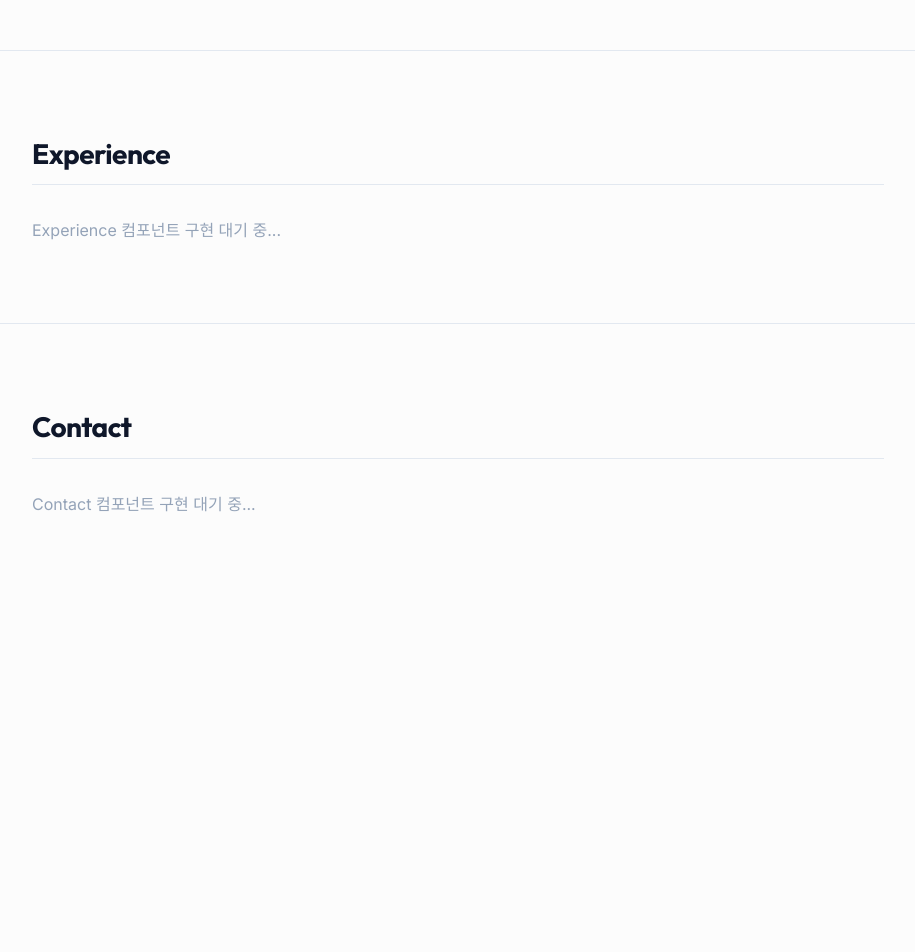
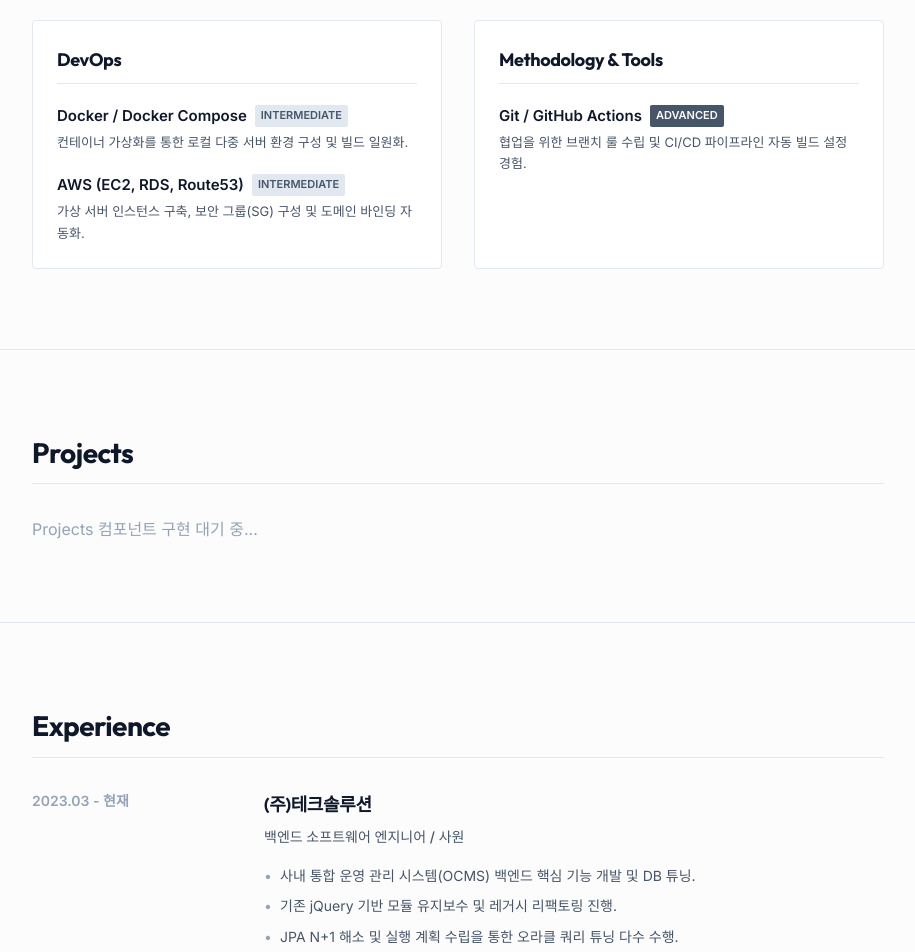
Before and after one commit to interrobang-dev/work-portfolio, a React (Vite) app: page / in a window 1280 px wide. Shown: the part 1520-2472 px from the top of the page, without its empty margins (182-1097 px from the left). Before the commit the page ends 2117 px from the top, so only its background shows below. Built offline with nearby package versions, Linux system fonts and the light colour scheme.

Commit message:
feat: implement skills catalog and work experience timeline (Phase 3)

```diff
--- a/src/App.tsx
+++ b/src/App.tsx
@@ -1,11 +1,12 @@
 import Header from './components/Header';
 import Hero from './components/Hero';
 import About from './components/About';
-import { profileData } from './data/portfolioData';
+import Skills from './components/Skills';
+import Experience from './components/Experience';
+import { profileData, skillsData, experienceData } from './data/portfolioData';
 
 function App() {
   const activeSection = 'about';
-
 
   return (
     <>
@@ -18,13 +19,8 @@ function App() {
         {/* About Section */}
         <About profile={profileData} />
 
-        {/* Skills Section Placeholder */}
-        <section id="skills" className="section border-top">
-          <div className="container">
-            <h2>Skills</h2>
-            <p style={{ color: 'var(--text-muted)' }}>Skills 컴포넌트 구현 대기 중...</p>
-          </div>
-        </section>
+        {/* Skills Section */}
+        <Skills skills={skillsData} />
 
         {/* Projects Section Placeholder */}
         <section id="projects" className="section border-top">
@@ -34,13 +30,9 @@ function App() {
           </div>
         </section>
 
-        {/* Experience Section Placeholder */}
-        <section id="experience" className="section border-top">
-          <div className="container">
-            <h2>Experience</h2>
-            <p style={{ color: 'var(--text-muted)' }}>Experience 컴포넌트 구현 대기 중...</p>
-          </div>
-        </section>
+        {/* Experience Section */}
+        <Experience experienceList={experienceData} />
+
 
         {/* Contact Section Placeholder */}
         <section id="contact" className="section border-top">
--- /dev/null
+++ b/src/components/Experience.tsx
@@ -0,0 +1,38 @@
+import React from 'react';
+import type { Experience as ExperienceType } from '../data/types';
+
+interface ExperienceProps {
+  experienceList: ExperienceType[];
+}
+
+const Experience: React.FC<ExperienceProps> = ({ experienceList }) => {
+  return (
+    <section id="experience" className="section border-top">
+      <div className="container">
+        <h2>Experience</h2>
+        <div className="experience-list">
+          {experienceList.map((exp, idx) => (
+            <div key={idx} className="experience-row">
+              <div className="experience-meta">
+                <span className="experience-period">{exp.period}</span>
+              </div>
+              <div className="experience-content">
+                <h3 className="experience-title">{exp.company}</h3>
+                <span className="experience-role">{exp.role}</span>
+                <ul className="experience-desc-list">
+                  {exp.description.map((desc, dIdx) => (
+                    <li key={dIdx} className="experience-desc-item">
+                      {desc}
+                    </li>
+                  ))}
+                </ul>
+              </div>
+            </div>
+          ))}
+        </div>
+      </div>
+    </section>
+  );
+};
+
+export default Experience;
--- /dev/null
+++ b/src/components/Skills.tsx
@@ -0,0 +1,40 @@
+import React from 'react';
+import type { SkillCategory } from '../data/types';
+
+interface SkillsProps {
+  skills: SkillCategory[];
+}
+
+const Skills: React.FC<SkillsProps> = ({ skills }) => {
+  return (
+    <section id="skills" className="section border-top">
+      <div className="container">
+        <h2>Skills</h2>
+        <div className="skills-grid">
+          {skills.map((category) => (
+            <div key={category.category} className="skills-card">
+              <h3 className="skills-category-title">{category.category}</h3>
+              <div className="skills-list">
+                {category.items.map((skill) => (
+                  <div key={skill.name} className="skill-item">
+                    <div className="skill-header">
+                      <span className="skill-name">{skill.name}</span>
+                      <span className={`skill-level badge-${skill.level.toLowerCase()}`}>
+                        {skill.level}
+                      </span>
+                    </div>
+                    {skill.description && (
+                      <p className="skill-desc">{skill.description}</p>
+                    )}
+                  </div>
+                ))}
+              </div>
+            </div>
+          ))}
+        </div>
+      </div>
+    </section>
+  );
+};
+
+export default Skills;
--- a/src/index.css
+++ b/src/index.css
@@ -301,3 +301,152 @@ a {
   border-bottom-color: var(--text-primary);
   color: var(--text-primary);
 }
+
+/* Skills Styles */
+.skills-grid {
+  display: grid;
+  grid-template-columns: 1fr;
+  gap: 2rem;
+}
+
+@media (min-width: 768px) {
+  .skills-grid {
+    grid-template-columns: repeat(2, 1fr);
+  }
+}
+
+.skills-card {
+  border: 1px solid var(--border);
+  background: var(--card-bg);
+  border-radius: var(--radius);
+  padding: 1.5rem;
+  display: flex;
+  flex-direction: column;
+}
+
+.skills-category-title {
+  font-size: 1.125rem;
+  font-weight: 600;
+  border-bottom: 1px solid var(--border);
+  padding-bottom: 0.5rem;
+  margin-bottom: 1.25rem;
+}
+
+.skills-list {
+  display: flex;
+  flex-direction: column;
+  gap: 1.25rem;
+}
+
+.skill-item {
+  display: flex;
+  flex-direction: column;
+}
+
+.skill-header {
+  display: flex;
+  align-items: center;
+  gap: 0.5rem;
+  margin-bottom: 0.25rem;
+}
+
+.skill-name {
+  font-size: 0.9375rem;
+  font-weight: 600;
+  color: var(--text-primary);
+}
+
+.skill-level {
+  font-size: 0.6875rem;
+  font-weight: 600;
+  padding: 0.125rem 0.375rem;
+  border-radius: 2px;
+  text-transform: uppercase;
+}
+
+.badge-expert {
+  background: var(--text-primary);
+  color: var(--bg);
+}
+
+.badge-advanced {
+  background: var(--text-secondary);
+  color: var(--bg);
+}
+
+.badge-intermediate {
+  background: var(--border);
+  color: var(--text-secondary);
+}
+
+.skill-desc {
+  font-size: 0.8125rem;
+  color: var(--text-secondary);
+}
+
+/* Experience Styles */
+.experience-list {
+  display: flex;
+  flex-direction: column;
+  gap: 2.5rem;
+}
+
+.experience-row {
+  display: grid;
+  grid-template-columns: 1fr;
+  gap: 1rem;
+}
+
+@media (min-width: 768px) {
+  .experience-row {
+    grid-template-columns: 200px 1fr;
+    gap: 2rem;
+  }
+}
+
+.experience-meta {
+  display: flex;
+  flex-direction: column;
+}
+
+.experience-period {
+  font-size: 0.875rem;
+  font-weight: 600;
+  color: var(--text-muted);
+}
+
+.experience-title {
+  font-size: 1.125rem;
+  font-weight: 600;
+  margin-bottom: 0.25rem;
+}
+
+.experience-role {
+  display: inline-block;
+  font-size: 0.875rem;
+  font-weight: 500;
+  color: var(--text-secondary);
+  margin-bottom: 1rem;
+}
+
+.experience-desc-list {
+  list-style-type: none;
+  padding-left: 0;
+  display: flex;
+  flex-direction: column;
+  gap: 0.5rem;
+}
+
+.experience-desc-item {
+  font-size: 0.875rem;
+  color: var(--text-secondary);
+  position: relative;
+  padding-left: 1rem;
+}
+
+.experience-desc-item::before {
+  content: "•";
+  position: absolute;
+  left: 0;
+  color: var(--text-muted);
+}
```
